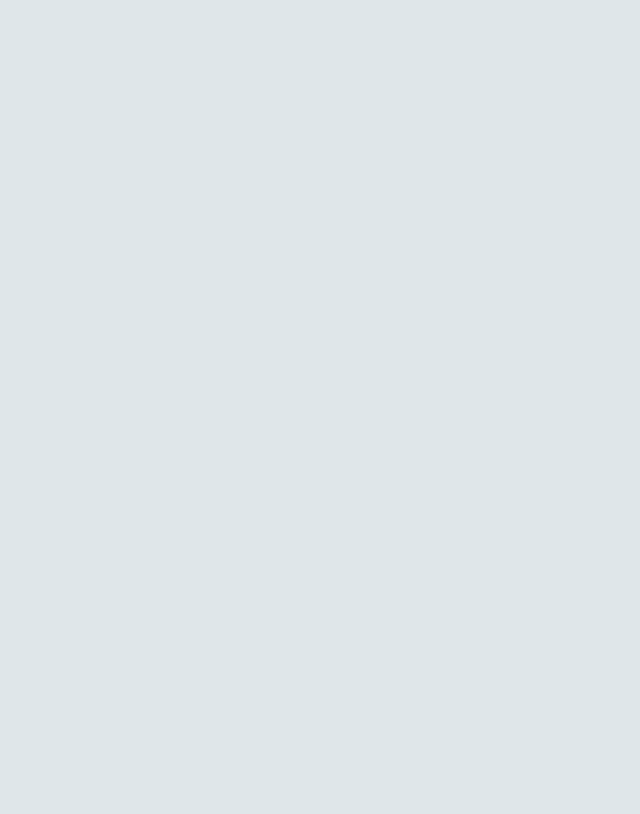
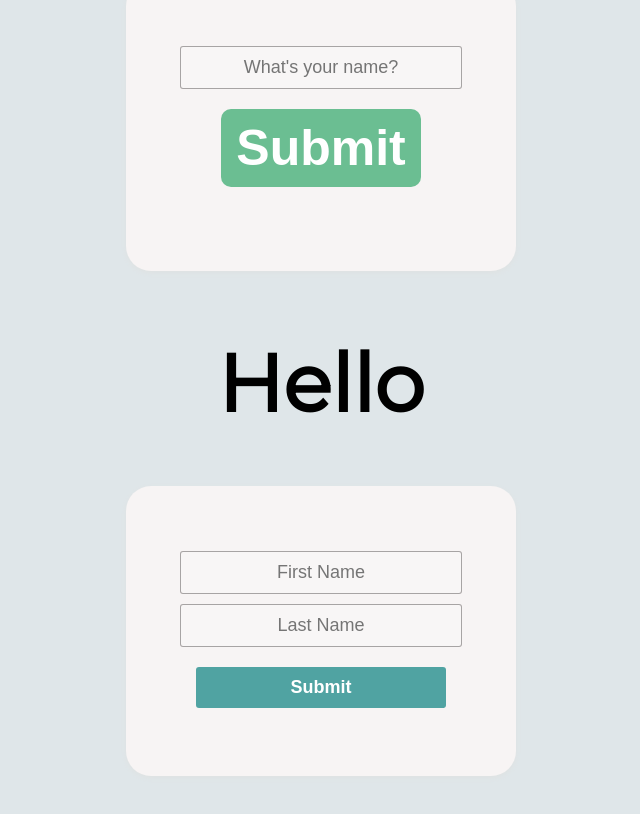
Before and after one commit to RAUNAK-PANDEY/React-Practise, a React app: page / in a window 1280 px wide. Shown: the part 5695-6509 px from the top of the page, without its empty margins (319-959 px from the left). Before the commit the page ends 5740 px from the top, so only its background shows below. Built offline with nearby package versions, Linux system fonts and the light colour scheme.

Commit message:
initial commit

```diff
--- a/public/index.html
+++ b/public/index.html
@@ -16,7 +16,7 @@
     <div id="render-container"></div>
     <div id="destructure"></div>
     <div id="EventHandling"></div>
-
+    <div id="ComplexForm"></div>
     <script src="../src/index.js" type="text/JSX"></script>
   </body>
 </html>
--- /dev/null
+++ b/src/components/ComplexForm.jsx
@@ -0,0 +1,55 @@
+import React, { useState } from "react";
+
+function ComplexForm() {
+  const [fullName, setFullName] = useState({
+    fName: "",
+    lName: ""
+  });
+
+  function handleChange(event) {
+    const { value, name } = event.target;
+
+    setFullName((prevValue) => {
+      if (name === "fName") {
+        return {
+          fName: value,
+          lName: prevValue.lName
+        };
+      } else if (name === "lName") {
+        return {
+          lname: value,
+          fName: prevValue.fName
+        };
+      }
+    });
+  }
+
+  return (
+    <div>
+      <h1>
+        Hello {fullName.fName} {fullName.lName}
+      </h1>
+      <div className="cards">
+        <form>
+          <input
+            className="eventinput"
+            name="fName"
+            onChange={handleChange}
+            placeholder="First Name"
+            value={fullName.fName}
+          />
+          <input
+            className="eventinput"
+            name="lName"
+            onChange={handleChange}
+            placeholder="Last Name"
+            value={fullName.lName}
+          />
+          <button>Submit</button>
+        </form>
+      </div>
+    </div>
+  );
+}
+
+export default ComplexForm;
--- a/src/index.js
+++ b/src/index.js
@@ -14,6 +14,8 @@ import Login from "./components/Login";
 import Form from "./components/Form";
 import Destructure from "./components/Destructure";
 import EventHandling from "./components/EventHandling";
+import ComplexForm from "./components/ComplexForm";
+
 //HTML attributes are written in camelCase
 ReactDOM.render(<App />, document.getElementById("root"));
 
@@ -165,4 +167,6 @@ ReactDOM.render(
 
 ReactDOM.render(<Destructure />, document.getElementById("destructure"));
 
-ReactDOM.render(<EventHandling />, document.getElementById("destructure"));
+ReactDOM.render(<EventHandling />, document.getElementById("EventHandling"));
+
+ReactDOM.render(<ComplexForm />, document.getElementById("ComplexForm"));
```
